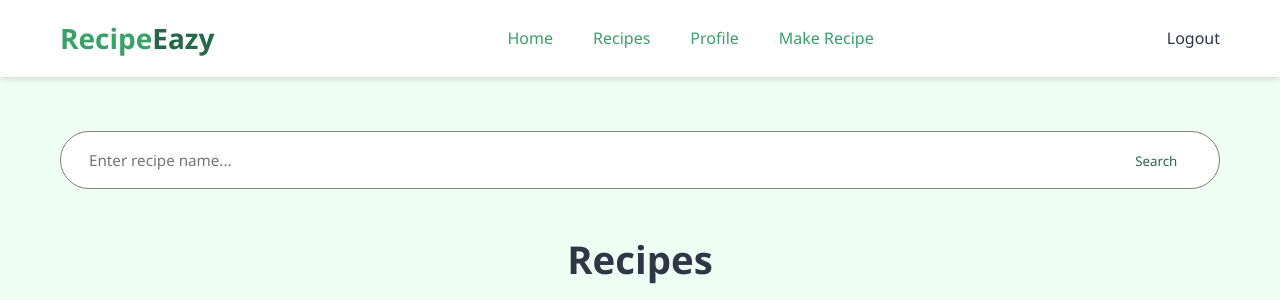
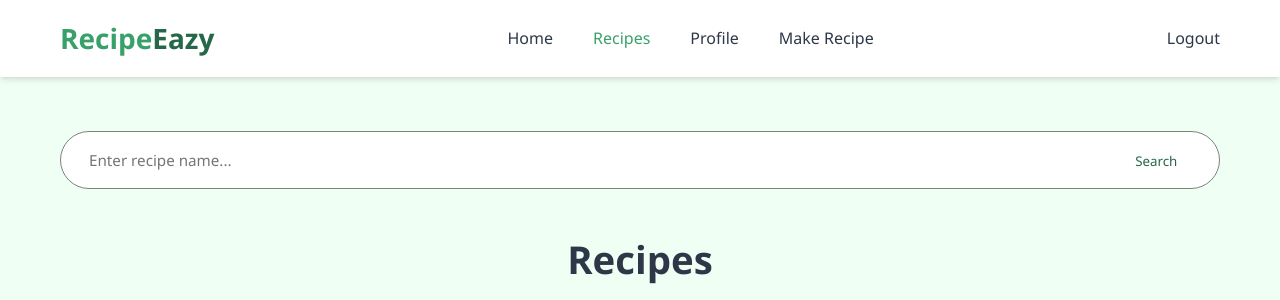
Before and after one commit to Mateo-Buytaert/Recipeazy-deployed, a Django app: page /recipe-list/ in a window 1280 px wide. Shown: the top 300 px of the page. Run offline with Django 5.2, Linux system fonts and the light colour scheme; the visitor is signed in with stand-in values (Sample User, id 1); data that the repository does not hold is empty.

Commit message:
Update recipe_list.html

```diff
--- a/recipes/templates/recipes/recipe_list.html
+++ b/recipes/templates/recipes/recipe_list.html
@@ -21,11 +21,11 @@
             <nav>
                 <div class="logo">Recipe<span>Eazy</span></div>
                 <div class="nav-links">
-                    <a href="{%url 'index'%}" class="active">Home</a>
+                    <a href="{%url 'index'%}">Home</a>
                     <a href="{%url 'recipe_list'%}" class ="active">Recipes</a>
-                    <a href = "{%url 'profile'%}" class="active">Profile</a>
+                    <a href = "{%url 'profile'%}">Profile</a>
                     {%if user.is_authenticated%}
-                    <a href="{%url 'recipe-create'%}" class="active">Make Recipe</a>
+                    <a href="{%url 'recipe-create'%}">Make Recipe</a>
                     {%endif%}
                 </div>
                 <div class="nav-links">
```
